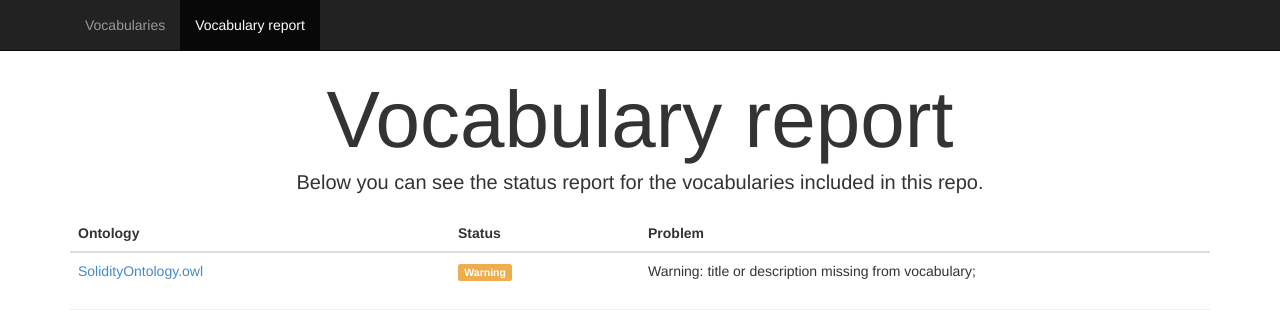
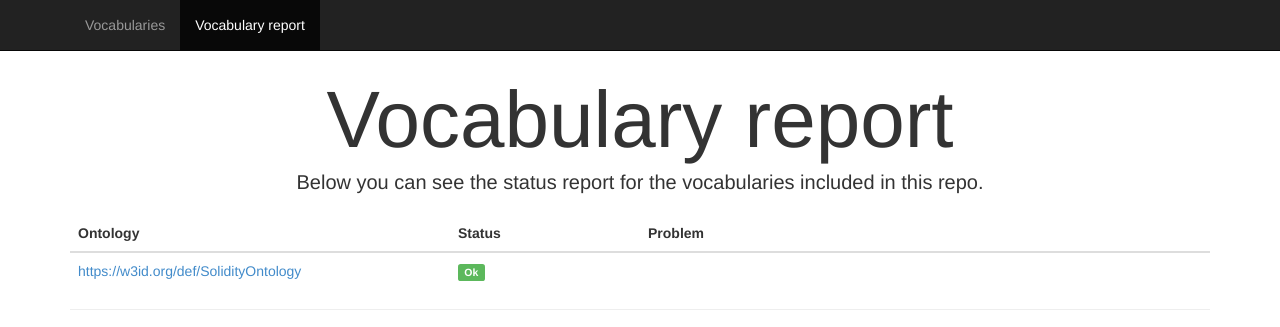
Before and after one commit to oeg-upm/Solidity-ontology, a plain HTML site: page report.html in a window 1280 px wide. Shown: the top 327 px of the page. Drawn offline with Linux system fonts and the light colour scheme.

Commit message:
Update report.html

```diff
--- a/report.html
+++ b/report.html
@@ -69,11 +69,11 @@
 </thead>
 <tbody>
   <tr>
-<td><a href = "/home/ahmad/repos/prevclone-p1Lg/SolidityOntology.owl" target="_blank">SolidityOntology.owl</a></td>
+<td><a href = "https://w3id.org/def/SolidityOntology" target="_blank">https://w3id.org/def/SolidityOntology</a></td>
 <td>
-<span class="label label-warning">Warning</span>
+<span class="label label-success">Ok</span>
 </td>
-<td>Warning: title or description missing from vocabulary; </td>
+<td></td>
 </tr>
 </tbody></table>
 <hr>
```
